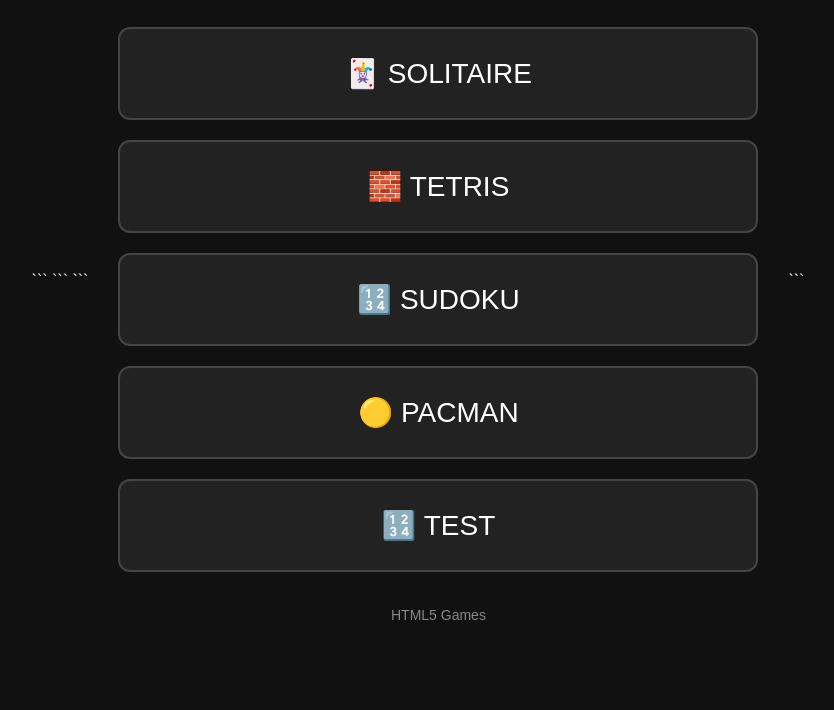
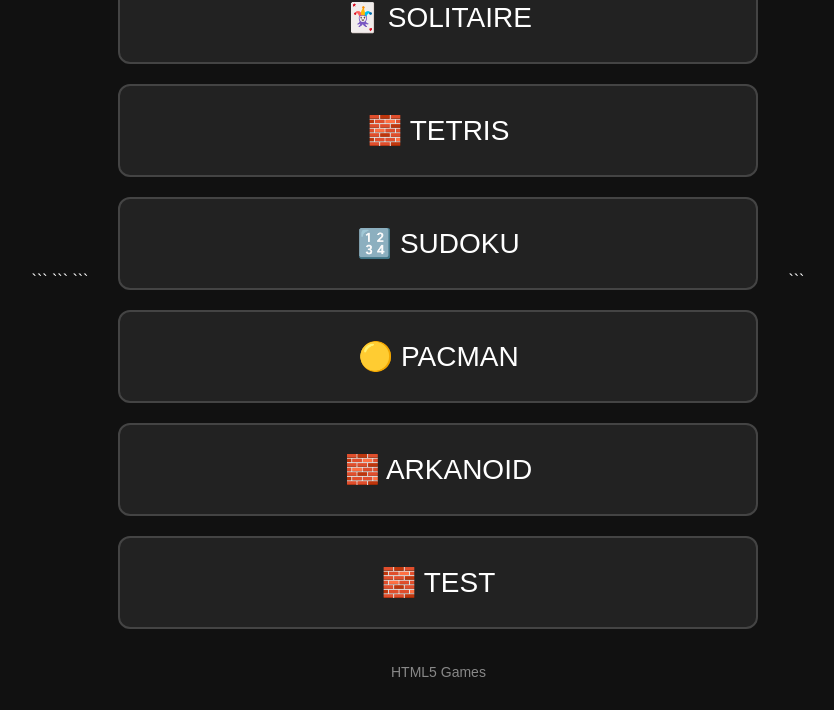
Before and after one commit to Kadaz/TolisArcade, a plain HTML site: page index.html in a window 1280 px wide. Shown: the part 119-829 px from the top of the page, without its empty margins (222-1056 px from the left). Before the commit the page ends 800 px from the top, so only its background shows below. Drawn offline with Linux system fonts and the light colour scheme.

Commit message:
Update index.html

```diff
--- a/index.html
+++ b/index.html
@@ -106,8 +106,12 @@
             🟡 PACMAN
         </a>
 
-        <a class="game" href="https://bocaletto-luca.github.io/Arkanoid/">
-            🔢 TEST
+        <a class="game" href="https://kadaz.github.io/Arkanoid/">
+            🧱 ARKANOID
+        </a>
+
+        <a class="game" href="https://kadaz.github.io/Arkanoid/">
+            🧱 TEST
         </a>
 
     </div>
```
